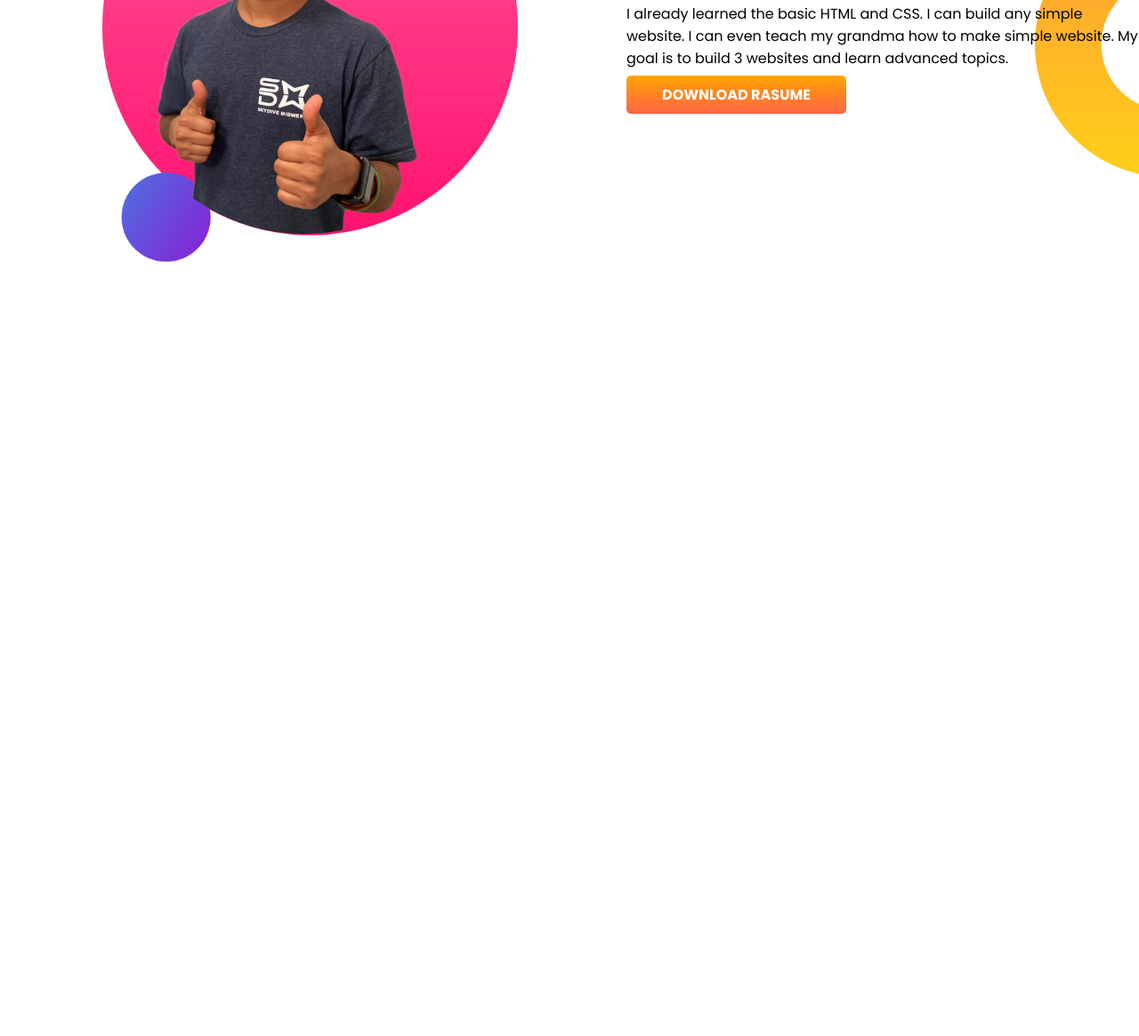
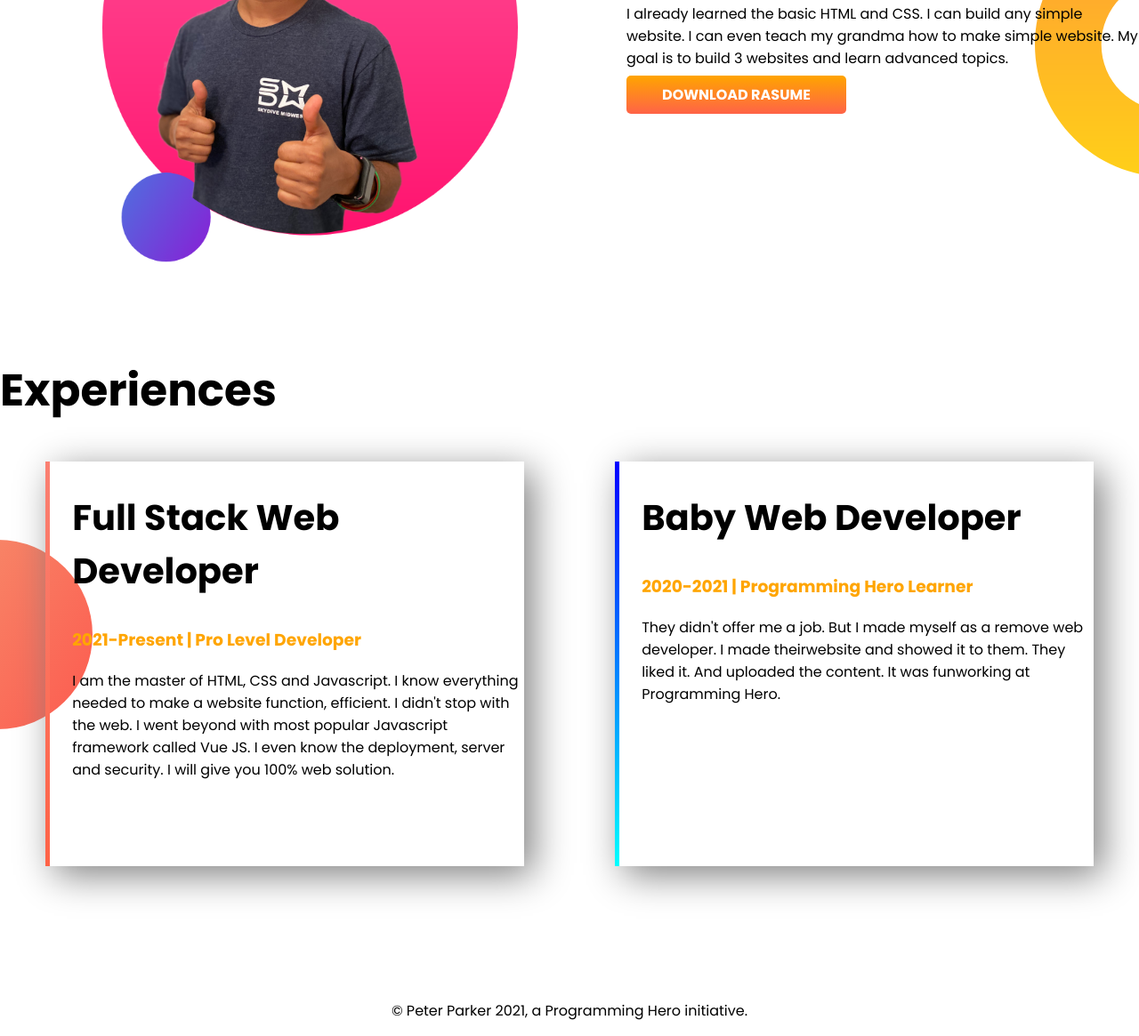
Before and after one commit to saiful-md/developer-portfolio, a plain HTML site: page index.html in a window 1280 px wide. Shown: the part 841-2006 px from the top of the page at 89% size. Before the commit the page ends 1143 px from the top, so only its background shows below. Drawn offline with Linux system fonts and the light colour scheme.

Commit message:
adding footer and experience

```diff
--- a/index.html
+++ b/index.html
@@ -11,7 +11,7 @@
     <link rel="stylesheet" href="style.css">
 </head>
 <body>
-  <section class= "top-banner">
+  <section class= "top-banner flexible">
     <div class= "half-width">
         <h1>Welcome To</h1>
         <h1><span class= "orange-color">Jhanar Mahabub</span> World!</h1>
@@ -23,7 +23,7 @@
         <img src="images/jhankar.png" alt="">
         </div>
   </section>
-  <section class="dream-big">
+  <section class="dream-big flexible">
     <div class="half-width">
       <img src="images/jhankar2.png" alt="">
     </div>
@@ -34,5 +34,26 @@
       <a class="link-button" href="#">DOWNLOAD RASUME</a>
     </div>
   </section>
+  <section class= "exparience-area">
+    <h1>Experiences</h1>
+    <div class="flexible">
+
+      <div id= "full-stack-exparience" class="exparience-item">
+        <h2>Full Stack Web Developer</h2>
+        <h3 class= "orange-color">2021-Present | Pro Level Developer</h3>
+        <p>I am the master of HTML, CSS and Javascript. I know everything needed to make a website function, efficient. I didn't stop with the web. I went beyond with most popular Javascript framework called Vue JS. I even know the deployment, server and security. I will give you 100% web solution.</p>
+      </div>
+
+      <div id= "baby-web-exparience" class="exparience-item">
+        <h2>Baby Web Developer</h2>
+        <h3 class= "orange-color">2020-2021 | Programming Hero Learner</h3>
+        <p>They didn't offer me a job. But I made myself as a remove web developer. I made theirwebsite and showed it to them. They liked it. And uploaded the content. It was funworking at Programming Hero.</p>
+      </div>
+
+    </div>
+  </section>
+  <footer>
+    <p>© Peter Parker 2021, a Programming Hero initiative.</p>
+  </footer>
 </body>
 </html>
--- a/style.css
+++ b/style.css
@@ -13,11 +13,15 @@ h1 {
     font-size: 50px;
 }
 
+h2 {
+    font-size: 40px;
+}
+
 .orange-color {
     color: orange;
 }
 
-section {
+.flexible {
     display: flex;
 }
 
@@ -45,3 +49,38 @@ section {
     background-position: right;
     background-repeat: no-repeat;
 }
+
+.exparience-area {
+    margin-top: 100px;
+    background-image: url('images/exp-bg.png');
+    background-position: left;
+    background-repeat: no-repeat;
+}
+
+.exparience-item {
+    background-color: transparent;
+    width: 42%;
+    margin-left: 4%;
+    margin-right: 4%;
+    margin-bottom: 50px;
+    padding-left: 25px;
+    padding-bottom: 80px;
+    box-shadow: 10px 10px 40px gray;
+}
+
+#full-stack-exparience {
+    border-left: 5px solid;
+    border-image: linear-gradient(salmon, tomato);
+    border-image-slice: 1;
+}
+
+#baby-web-exparience {
+    border-left: 5px solid;
+    border-image: linear-gradient(blue, cyan);
+    border-image-slice: 1;
+}
+
+footer p {
+    margin-top: 100px;
+    text-align: center;
+}
```
